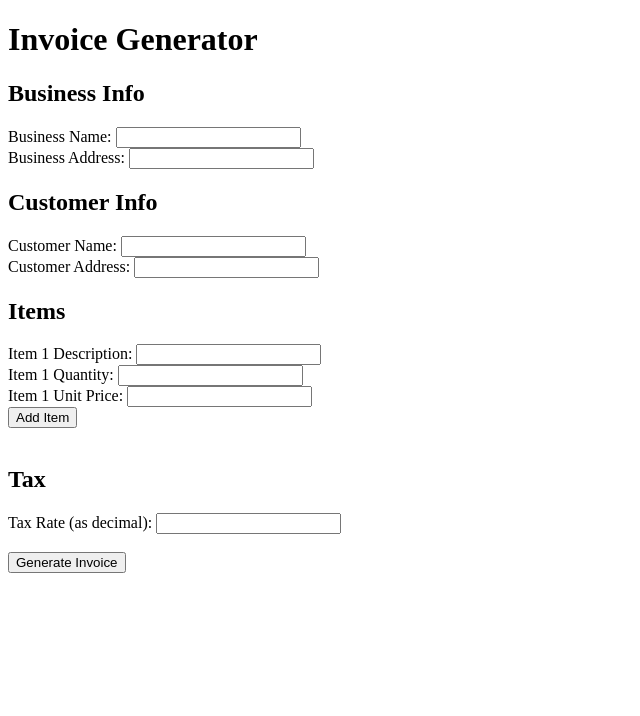
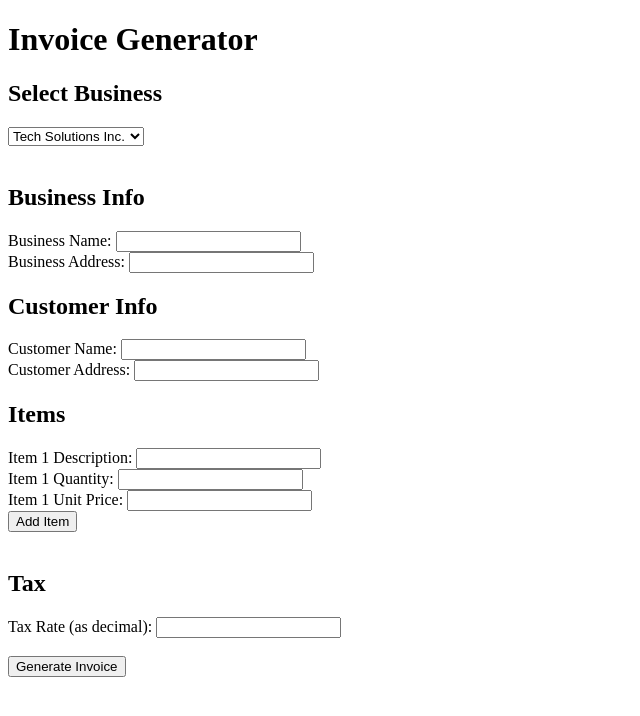
Before and after one commit to kingamal/pdf_generator, a Flask app: page /form in a window 1280 px wide. Shown: the top 716 px of the page, without its empty margins (0-640 px from the left). Run offline with Flask 3, Linux system fonts and the light colour scheme.

Commit message:
Enhancing form by adding possibility to select business

```diff
--- a/templates/form.html
+++ b/templates/form.html
@@ -12,11 +12,11 @@
             const newRow = `
                 <div id="item-row-${itemIndex}">
                     <label for="item${itemIndex}_desc">Item ${itemIndex} Description:</label>
-                    <input type="text" id="item${itemIndex}_desc" name="item${itemIndex}_desc"><br>
+                    <input type="text" id="item${itemIndex}_desc" name="item${itemIndex}_desc" required><br>
                     <label for="item${itemIndex}_qty">Item ${itemIndex} Quantity:</label>
-                    <input type="number" id="item${itemIndex}_qty" name="item${itemIndex}_qty"><br>
+                    <input type="number" id="item${itemIndex}_qty" name="item${itemIndex}_qty" required><br>
                     <label for="item${itemIndex}_price">Item ${itemIndex} Unit Price:</label>
-                    <input type="number" step="0.01" id="item${itemIndex}_price" name="item${itemIndex}_price"><br>
+                    <input type="number" step="0.01" id="item${itemIndex}_price" name="item${itemIndex}_price" required><br>
                     <button type="button" onclick="removeItemRow(${itemIndex})">Remove</button>
                     <br><br>
                 </div>
@@ -31,11 +31,37 @@
                 row.remove();
             }
         }
+
+        function fillBusinessDetails() {
+            const selector = document.getElementById('business_selector');
+            const businessName = selector.value;
+            const businessData = businesses[businessName];
+
+            if (businessData) {
+                document.getElementById('business_name').value = businessName;
+                document.getElementById('business_address').value = businessData.address;
+            }
+        }
+
+        const businesses = {
+            "Tech Solutions Inc.": {
+                "address": "123 Innovation Drive, Tech City, TX 75001"
+            },
+            "Creative Minds Co.": {
+                "address": "456 Creative Avenue, Imagination City, CA 94016"
+            }
+        };
     </script>
 </head>
 <body>
     <h1>Invoice Generator</h1>
     <form method="POST">
+        <h2>Select Business</h2>
+        <select id="business_selector" name="business_selector" onchange="fillBusinessDetails()">
+            <option value="Tech Solutions Inc.">Tech Solutions Inc.</option>
+            <option value="Creative Minds Co.">Creative Minds Co.</option>
+        </select><br><br>
+
         <h2>Business Info</h2>
         <label for="business_name">Business Name:</label>
         <input type="text" id="business_name" name="business_name" required><br>
```
